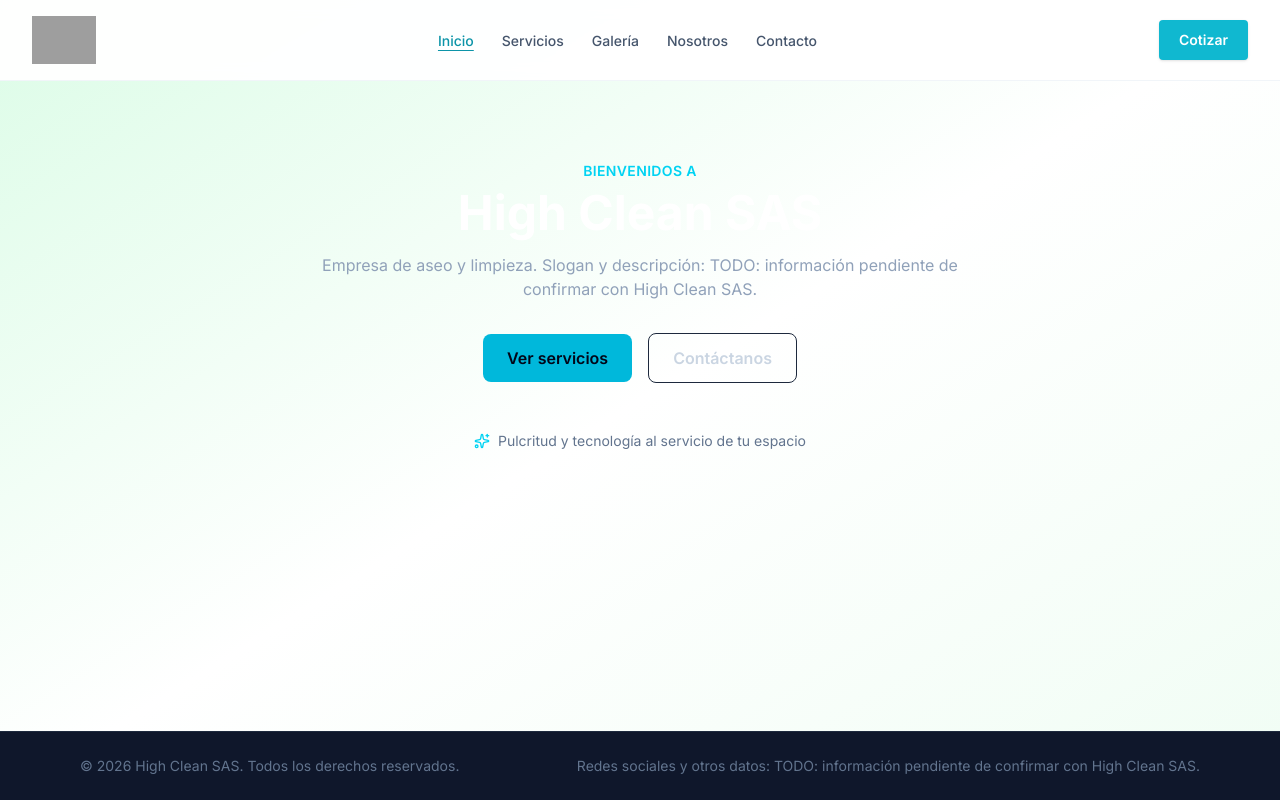
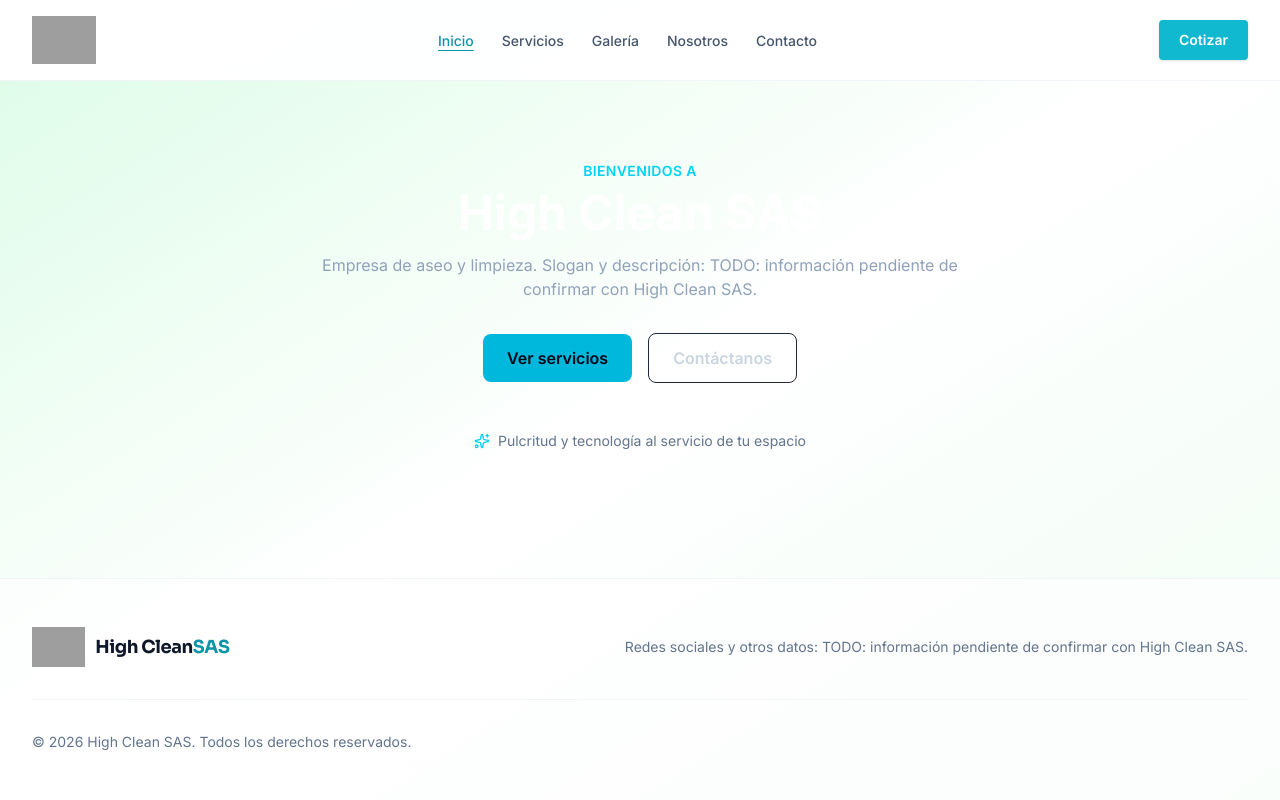
Before and after one commit to shakatoti1618-wq/HighCleanSAS, a React (Vite) app in the folder app/frontend/: page / in a window 1280 px wide. Built offline with nearby package versions, Linux system fonts and the light colour scheme; grey boxes are pictures that could not be loaded.

Commit message:
style: restyle footer with brand light theme

```diff
--- a/app/frontend/src/components/Footer.tsx
+++ b/app/frontend/src/components/Footer.tsx
@@ -2,10 +2,33 @@ function Footer() {
   const year = new Date().getFullYear()
 
   return (
-    <footer className="border-t border-slate-800 bg-slate-900">
-      <div className="mx-auto flex max-w-6xl flex-col items-center justify-between gap-2 px-4 py-6 text-sm text-slate-500 sm:flex-row">
-        <p>© {year} High Clean SAS. Todos los derechos reservados.</p>
-        <p>Redes sociales y otros datos: TODO: información pendiente de confirmar con High Clean SAS.</p>
+    <footer
+      className="relative z-10 border-t border-slate-100 bg-white/70 py-12"
+      aria-label="Pie de página"
+    >
+      <div className="mx-auto max-w-7xl px-4 sm:px-6 lg:px-8">
+        <div className="flex flex-col items-start justify-between gap-8 border-b border-slate-100 pb-8 md:flex-row md:items-center">
+          <div className="flex items-center gap-2.5">
+            <img
+              src="/logo-transparente.png"
+              alt=""
+              width={533}
+              height={360}
+              loading="lazy"
+              className="h-10 w-auto"
+            />
+            <span className="font-display text-lg font-bold tracking-tight text-brand-ink">
+              High Clean<span className="text-brand-turqDeep">SAS</span>
+            </span>
+          </div>
+          <p className="text-sm text-slate-500">
+            Redes sociales y otros datos: TODO: información pendiente de
+            confirmar con High Clean SAS.
+          </p>
+        </div>
+        <p className="pt-8 text-sm text-slate-500">
+          © {year} High Clean SAS. Todos los derechos reservados.
+        </p>
       </div>
     </footer>
   )
```
